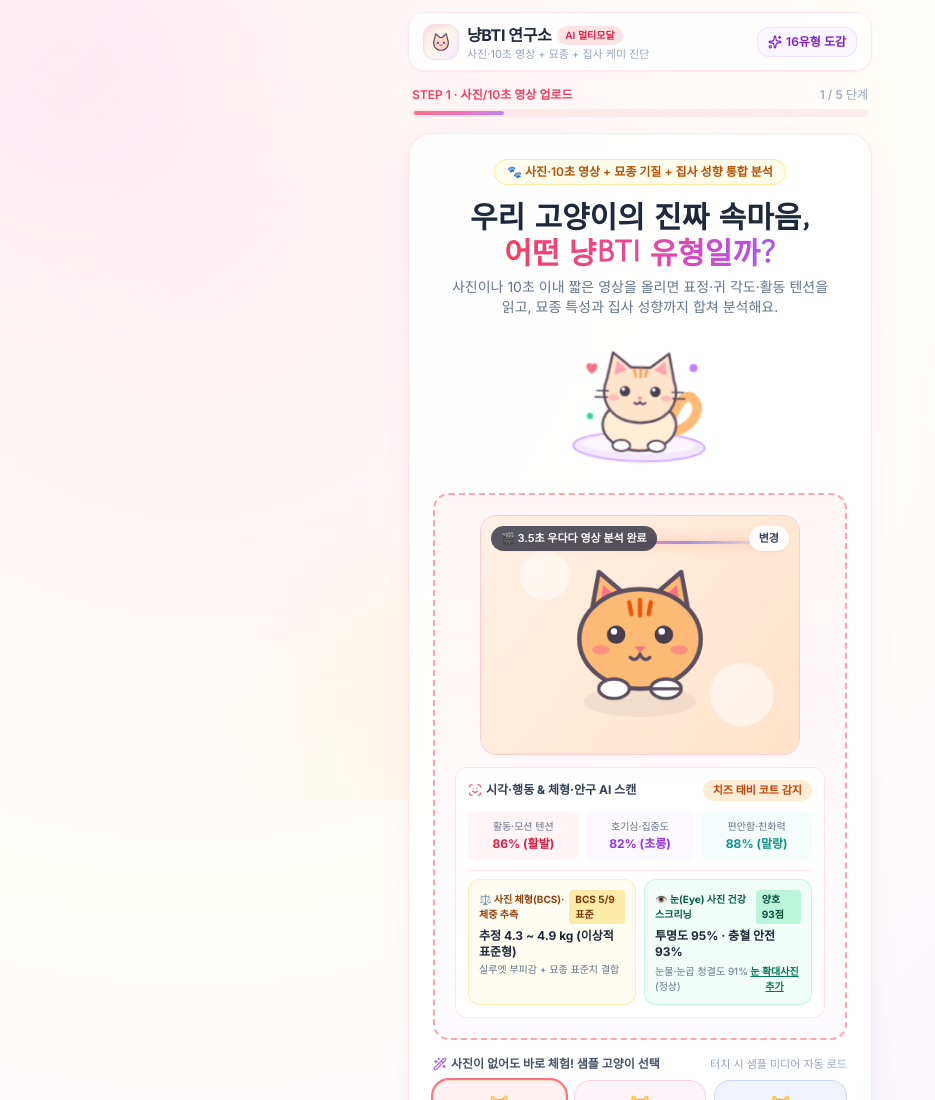
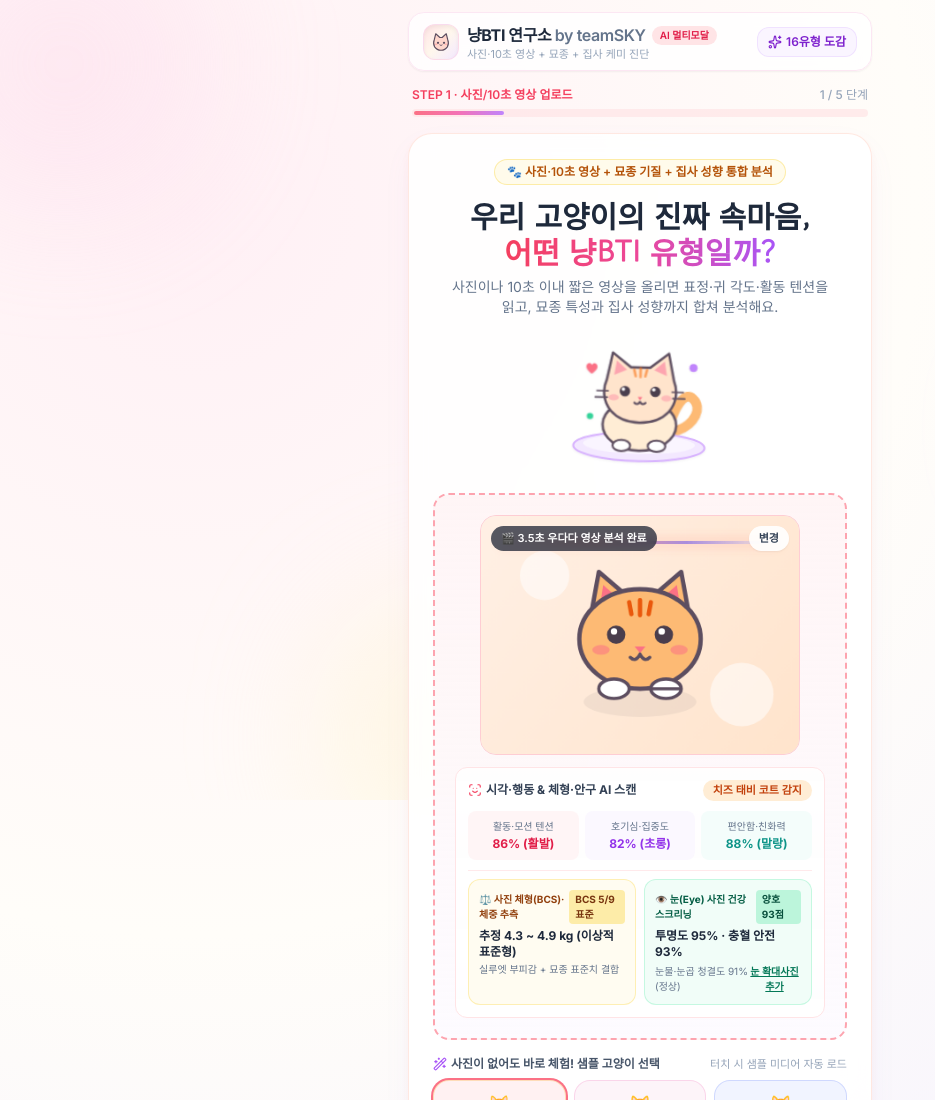
Before and after one commit to droptheworldceo/cat-mbti-lab, a website: page index.html in a window 1280 px wide. Shown: the top 1100 px of the page, without its empty margins (0-935 px from the left). Drawn offline with nearby package versions, Linux system fonts and the light colour scheme; a web font is replaced by a local one.

Commit message:
feat(ui): 상단 타이틀 '냥BTI 연구소 by teamSKY' (휴대폰에선 AI 배지 숨김) (#5)
Co-authored-by: Claude Opus 5.5 <noreply@anthropic.com>

```diff
--- a/index.html
+++ b/index.html
@@ -152,8 +152,8 @@
         </div>
         <div>
           <div class="flex items-center gap-1.5">
-            <span class="font-bold text-sm sm:text-base tracking-tight text-slate-800">냥BTI 연구소</span>
-            <span class="text-[10px] font-semibold px-2 py-0.5 rounded-full bg-rose-100 text-rose-600">AI 멀티모달</span>
+            <span class="font-bold text-sm sm:text-base tracking-tight text-slate-800 whitespace-nowrap">냥BTI 연구소 <span class="font-semibold text-slate-500">by teamSKY</span></span>
+            <span class="hidden sm:inline-block text-[10px] font-semibold px-2 py-0.5 rounded-full bg-rose-100 text-rose-600 whitespace-nowrap">AI 멀티모달</span>
           </div>
           <p class="text-[11px] text-slate-400 leading-none mt-0.5">사진·10초 영상 + 묘종 + 집사 케미 진단</p>
         </div>
```
